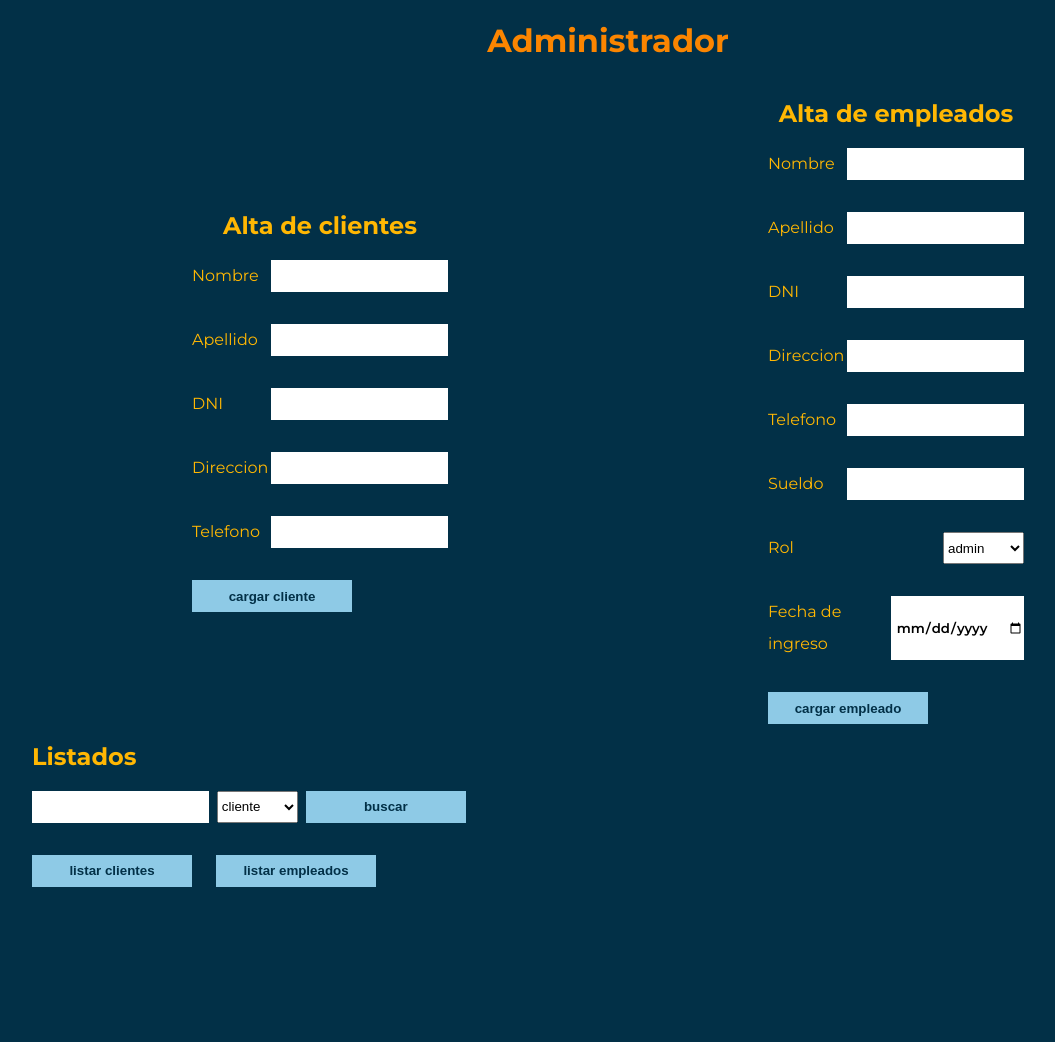
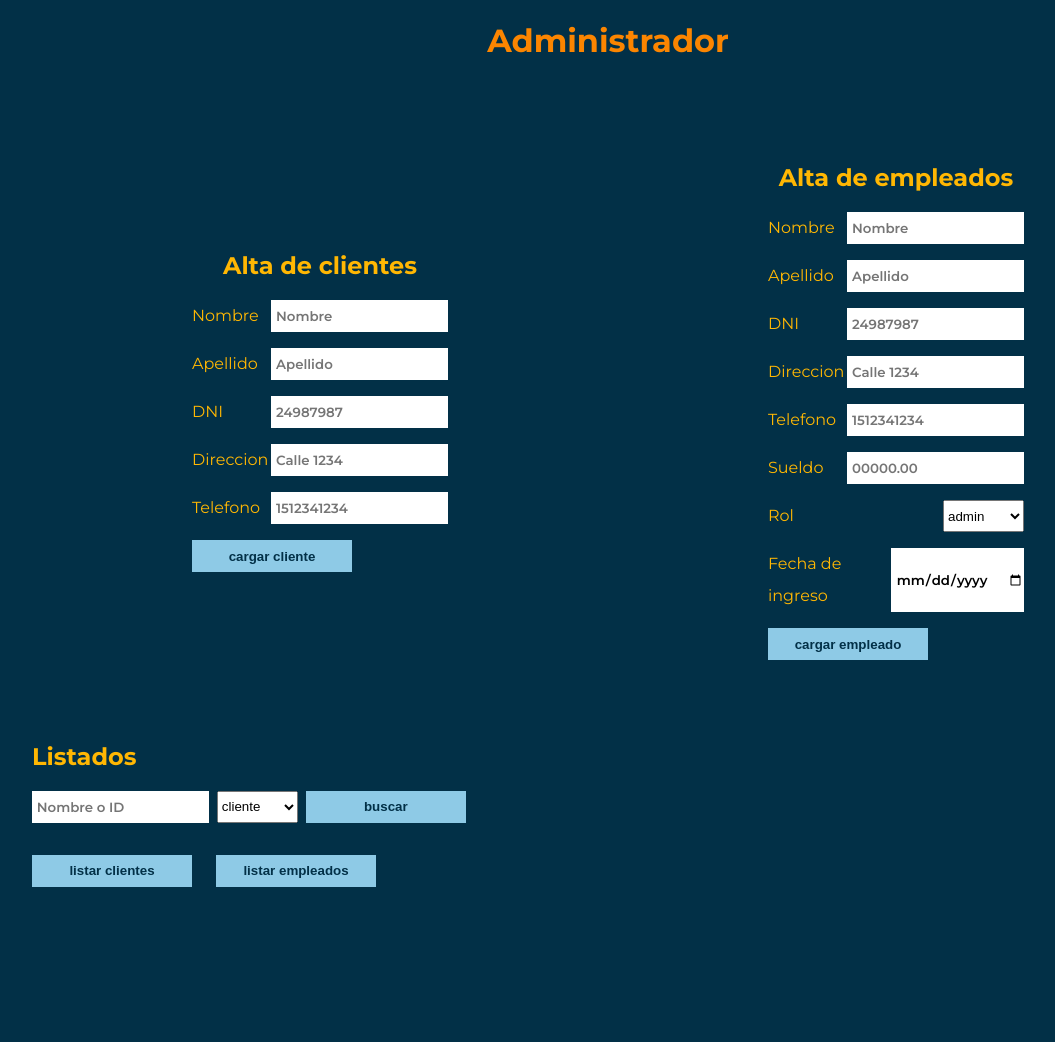
Before and after one commit to Galo98/Proyecto-php-Objetos, a PHP site: page / in a window 1280 px wide. Shown: the whole page, without its empty margins (32-1087 px from the left). Run offline with PHP 8.4, Linux system fonts and the light colour scheme.

Commit message:
Fix errores

```diff
--- a/CSS/index.css
+++ b/CSS/index.css
@@ -24,7 +24,7 @@ body{
 
 .contenedorGeneral{
     width: 100%;
-    height: 100%;
+    min-height: 100%;
     background-color: var(--celeste300);
     color: var(--naranja100);
     display: flex;
@@ -34,7 +34,7 @@ body{
 }
 
 .contenedorForms{
-    height: 80vh;
+    min-height: 80vh;
     display: flex;
 }
 
@@ -51,7 +51,7 @@ body{
     display: flex;
     flex-direction: column;
     line-height: 2;
-    gap: 2rem;
+    gap: 1rem;
 }
 
 label{
--- a/clases.php
+++ b/clases.php
@@ -1,57 +1,4 @@
 <?php
-
-    function crearListadoCliente($datosBD){?>
-        <table>
-            <tr>
-                <th>Nro Cliente</th>
-                <th>Nombre</th>
-                <th>Apellido</th>
-                <th>DNI</th>
-                <th>Direccion</th>
-                <th>Telefono</th>
-            </tr>
-            <?php while($dato = mysqli_fetch_assoc($datosBD)){?>
-            <tr>
-                <td><?php echo $dato['nroCliente'];?></td>
-                <td><?php echo $dato['nombre'];?></td>
-                <td><?php echo $dato['apellido'];?></td>
-                <td><?php echo $dato['dni'];?></td>
-                <td><?php echo $dato['direccion'];?></td>
-                <td><?php echo $dato['telefono'];?></td>
-            </tr>
-            <?php }?>
-        </table>
-    <?php }
-
-    function crearListadoEmpleados($datosBD){ ?>
-        <table>
-                <tr>
-                    <th>Nro Empleado</th>
-                    <th>Nombre</th>
-                    <th>Apellido</th>
-                    <th>DNI</th>
-                    <th>Direccion</th>
-                    <th>Telefono</th>
-                    <th>Sueldo</th>
-                    <th>Rol</th>
-                    <th>Antiguedad</th>
-                </tr>
-                <?php while($dato = mysqli_fetch_assoc($datosBD)){?>
-                <tr>
-                    <td><?php echo $dato['nroEmpleado'];?></td>
-                    <td><?php echo $dato['nombre'];?></td>
-                    <td><?php echo $dato['apellido'];?></td>
-                    <td><?php echo $dato['dni'];?></td>
-                    <td><?php echo $dato['direccion'];?></td>
-                    <td><?php echo $dato['telefono'];?></td>
-                    <td><?php echo $dato['sueldo'];?></td>
-                    <td><?php echo $dato['rol'];?></td>
-                    <td><?php echo $dato['antiguedad'];?></td>
-                </tr>
-                <?php }?>
-                </table>
-    <?php }
-
     function conectarBD(){
         $serv="localhost";
         $usr="root";
@@ -89,7 +36,9 @@
         protected function saludar(){
             echo 'Hola soy ' .$this->nombre .' ' .$this->apellido .' y soy de la clase ' .get_class($this);
         }
-
+        protected function hablar($texto){
+            echo $texto;
+        }
     }
 #endregion
 
@@ -116,8 +65,8 @@
             echo "Nombre: " .$this->nombre;
             echo "Apellido: " .$this->apellido;
             echo "DNI: " .$this->dni;
-            echo "Direccion: " .$this.direccion;
-            echo "Telefono: " .$this.telefono;
+            echo "Direccion: " .$this->direccion;
+            echo "Telefono: " .$this->telefono;
         }
 
         public function darDeAlta(){
@@ -137,26 +86,58 @@
         public static function buscar($campo,$rol){
             $con = conectarBD();
             $rl = $rol;
-            if(gettype($campo) == 'integer'){
-                $sql = "select * from clientes where nroCliente like %$campo% or dni like %$campo% or telefono like %$campo%";
+            if(is_numeric($campo)){
+                $sql = "select * from clientes where nroCliente = $campo;";
+                $resultado = mysqli_query($con,$sql);
+                (mysqli_affected_rows($con) > 0) ? self::crearListadoCliente($resultado) : parent::hablar("Campo invalido o no ingresado, valor = $campo") ;
             }else if(gettype($campo) == 'string'){
-                $sql = "select * from clientes where nombre like '%$campo%' or apellido like '%$campo%' or direccion like '%$campo%';";
+                $sql = "select * from clientes where nombre='$campo'";
+                $resultado = mysqli_query($con,$sql);
+                (mysqli_affected_rows($con) > 0) ? self::crearListadoCliente($resultado) : parent::hablar("Campo invalido o no ingresado, valor = $campo") ;
             }else{
+                echo "El campo ingresado: " .$campo .", no es valido";
+            }
 
-            }
-            $resultado = mysqli_query($con,$sql);
-            crearListadoCliente($resultado);
         }
 
         public static function listar(){
+            $con = conectarBD();
             $sql = "select * from clientes";
-            $resultado = mysqli_query(conectarBD(),$sql);
-            crearListadoCliente($resultado);
+            $resultado = mysqli_query($con,$sql);
+            if(mysqli_affected_rows($con) > 0){
+                self::crearListadoCliente($resultado);
+            }else {
+                echo "No hay clientes cargados en el sistema";
+            }
+
         }
 
         public function saludar(){
             parent::saludar();
         }
+
+        private static function crearListadoCliente($datosBD){?>
+        <table>
+            <tr>
+                <th>Nro Cliente</th>
+                <th>Nombre</th>
+                <th>Apellido</th>
+                <th>DNI</th>
+                <th>Direccion</th>
+                <th>Telefono</th>
+            </tr>
+            <?php while($dato = mysqli_fetch_assoc($datosBD)){?>
+            <tr>
+                <td><?php echo $dato['nroCliente'];?></td>
+                <td><?php echo $dato['nombre'];?></td>
+                <td><?php echo $dato['apellido'];?></td>
+                <td><?php echo $dato['dni'];?></td>
+                <td><?php echo $dato['direccion'];?></td>
+                <td><?php echo $dato['telefono'];?></td>
+            </tr>
+            <?php }?>
+        </table>
+    <?php }
 
     }
 #endregion
@@ -215,26 +196,57 @@
             $con = conectarBD();
             if($campo == ""){
                 $sql = "select * from empleados where rol = '$rol';";
-            }else if(gettype($campo) === 'string'){
+            } else if(is_numeric($campo)){
+                $sql = "select * from empleados where nroEmpleado=$campo ";
+            } else if(gettype($campo) === 'string'){
                 $sql = "select * from empleados where nombre like '%$campo%' or apellido like '%$campo%' or direccion like '%$campo%' or antiguedad like '%$campo%' and rol='$rol';";
-            } else if(gettype($campo) === 'integer'){
-                $sql = "select * from empleados where nroEmpleado like %$campo% or dni like %$campo% or telefono like %$campo% or sueldo like %$campo%'";
             }
             $resultado = mysqli_query($con,$sql);
 
-            crearListadoEmpleados($resultado);
+            (mysqli_affected_rows($con) > 0 ) ? self::crearListadoEmpleados($resultado) : parent::hablar("No se han encontrado resultados para la busqueda $campo , y el rol $rol") ;
         }
 
         public static function listar(){
+            $con = conectarBD();
             $sql = "select * from empleados";
-            $resultado = mysqli_query(conectarBD(),$sql);
+            $resultado = mysqli_query($con,$sql);
 
-            crearListadoEmpleados($resultado);
+            (mysqli_affected_rows($con) > 0 ) ? self::crearListadoEmpleados($resultado) : parent::hablar("No hay empleados cargados en el sistema");
         }
 
         public function saludar(){
             parent::saludar();
         }
+
+        private static function crearListadoEmpleados($datosBD){ ?>
+            <table>
+                    <tr>
+                        <th>Nro Empleado</th>
+                        <th>Nombre</th>
+                        <th>Apellido</th>
+                        <th>DNI</th>
+                        <th>Direccion</th>
+                        <th>Telefono</th>
+                        <th>Sueldo</th>
+                        <th>Rol</th>
+                        <th>Antiguedad</th>
+                    </tr>
+                    <?php while($dato = mysqli_fetch_assoc($datosBD)){?>
+                    <tr>
+                        <td><?php echo $dato['nroEmpleado'];?></td>
+                        <td><?php echo $dato['nombre'];?></td>
+                        <td><?php echo $dato['apellido'];?></td>
+                        <td><?php echo $dato['dni'];?></td>
+                        <td><?php echo $dato['direccion'];?></td>
+                        <td><?php echo $dato['telefono'];?></td>
+                        <td><?php echo $dato['sueldo'];?></td>
+                        <td><?php echo $dato['rol'];?></td>
+                        <td><?php echo $dato['antiguedad'];?></td>
+                    </tr>
+                <?php }?>
+            </table>
+<?php       }
+
     }
 #endregion
 
--- a/index.php
+++ b/index.php
@@ -40,23 +40,23 @@
                 <form class="clientesForm" action="" method="POST">
                     <label for="clinom">
                         Nombre
-                        <input type="text" name="clinom" id="clinom">
+                        <input type="text" name="clinom" id="clinom" required placeholder="Nombre">
                     </label>
                     <label for="cliape">
                         Apellido
-                        <input type="text" name="cliape" id="cliape">
+                        <input type="text" name="cliape" id="cliape" required placeholder="Apellido">
                     </label>
                     <label for="clidni">
                         DNI
-                        <input type="number" maxlength="8"  pattern="[0-9]{10}" name="clidni" id="clidni">
+                        <input type="number" maxlength="8"  pattern="[0-9]{10}" name="clidni" id="clidni" required placeholder="24987987">
                     </label>
                     <label for="clidire">
                         Direccion
-                        <input type="text" name="clidire" id="clidire">
+                        <input type="text" name="clidire" id="clidire" required placeholder="Calle 1234">
                     </label>
                     <label for="clitel">
                         Telefono
-                        <input type="text" maxlength="10"  pattern="[0-9]{10}" name="clitel" id="clitel">
+                        <input type="number" minlength="8" maxlength="10"  pattern="[0-9]{10}" name="clitel" id="clitel" required placeholder="1512341234">
                     </label>
                     <button class="btn">Cargar Cliente</button>
                         <?php if($mensajeCli != ""){?>
@@ -72,27 +72,27 @@
                 <form class="empleadosForm" action="" method="POST">
                     <label for="empnom">
                         Nombre
-                        <input type="text" name="empnom" id="empnom">
+                        <input type="text" name="empnom" id="empnom" required placeholder="Nombre">
                     </label>
                     <label for="empape">
                         Apellido
-                        <input type="text" name="empape" id="empape">
+                        <input type="text" name="empape" id="empape" required placeholder="Apellido">
                     </label>
                     <label for="empdni">
                         DNI
-                        <input type="number" maxlength="8" pattern="[0-9]{10}" name="empdni" id="empdni">
+                        <input type="number" maxlength="8" pattern="[0-9]{10}" name="empdni" id="empdni" required placeholder="24987987">
                     </label>
                     <label for="empdire">
                         Direccion
-                        <input type="text" name="empdire" id="empdire">
+                        <input type="text" name="empdire" id="empdire" required placeholder="Calle 1234">
                     </label>
                     <label for="emptel">
                         Telefono
-                        <input type="text" maxlength="10" pattern="[0-9]{10}" name="emptel" id="emptel">
+                        <input type="number" minlength="8" maxlength="10" pattern="[0-9]{10}" name="emptel" id="emptel" required placeholder="1512341234">
                     </label>
                     <label for="empsueldo">
                         Sueldo
-                        <input type="number" maxlength="9" step="0.01" name="empsueldo" id="empsueldo">
+                        <input type="number" maxlength="9" step="0.01" name="empsueldo" id="empsueldo" required placeholder="00000.00">
                     </label>
                     <label for="emprol">
                         Rol
@@ -116,9 +116,9 @@
         </div>
         <section class="contenedorListas">
             <h1>Listados</h1>
-            <form action="" method="POST" class="contenedorBuscador">
+            <form action="index.php#listado" method="POST" class="contenedorBuscador">
                 <label class="menuListas">
-                    <input type="text" step="0.01" name="buscador">
+                    <input type="text" placeholder="Nombre o ID" name="buscador">
                     <select name="rol">
                         <option value="1">cliente</option>
                         <option value="2">empleado</option>
```
